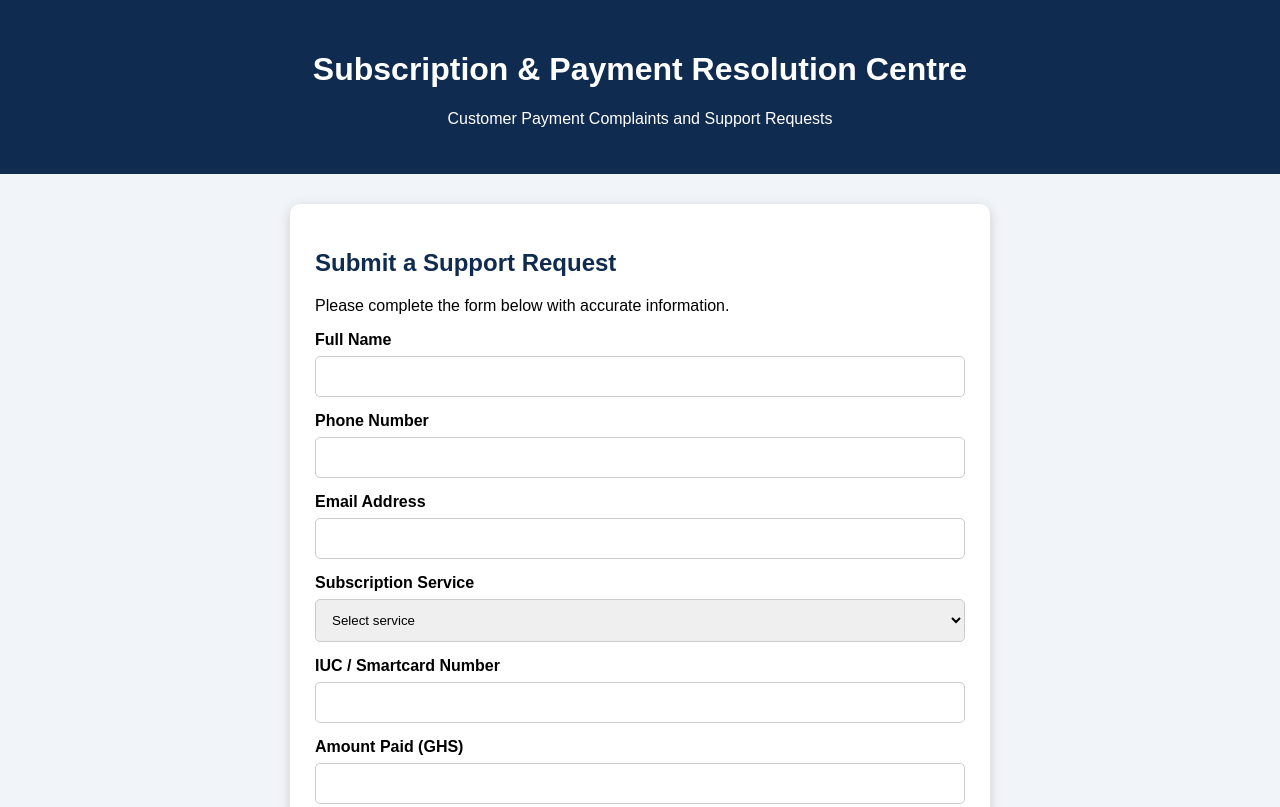
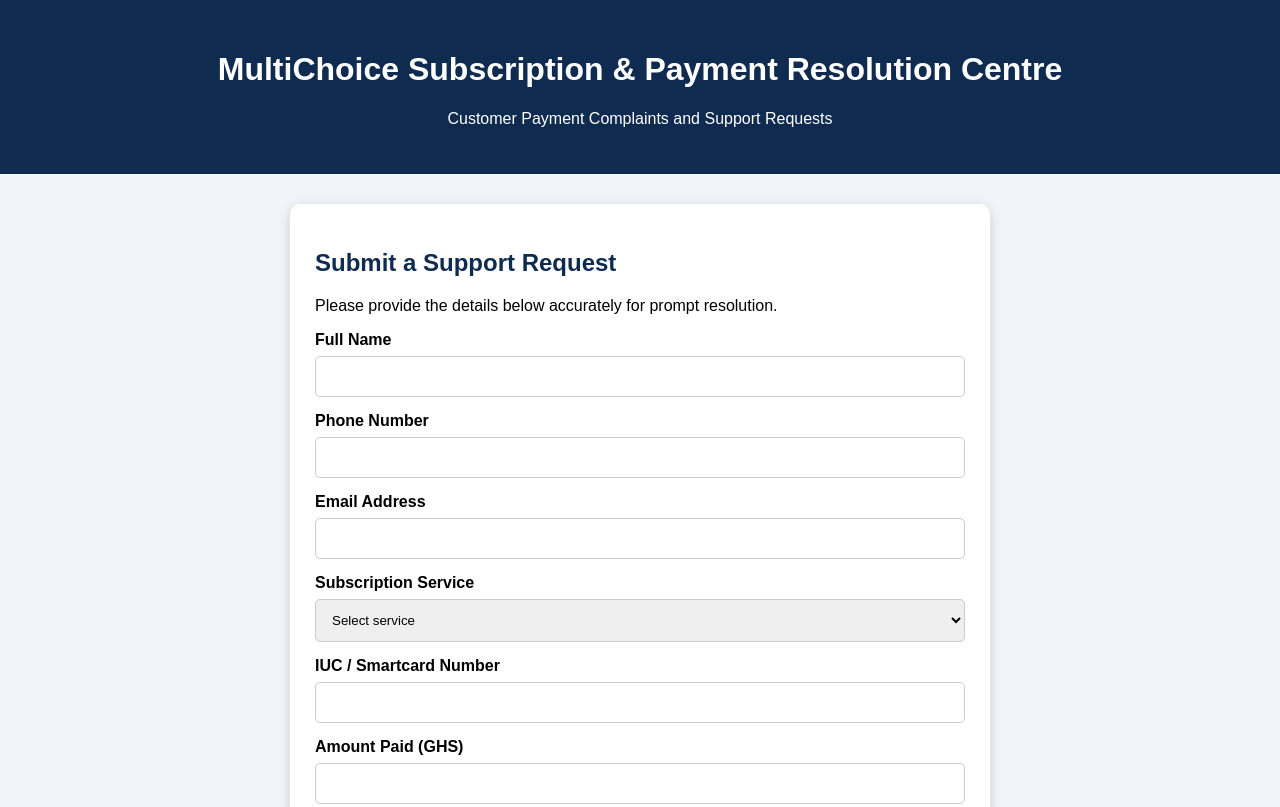
Before and after one commit to multichoicepaymentsupportcentre/subscription-resolution-centre, a plain HTML site: page index.html in a window 1280 px wide. Shown: the top 807 px of the page. Drawn offline with nearby package versions, Linux system fonts and the light colour scheme.

Commit message:
Update index.html

```diff
--- a/index.html
+++ b/index.html
@@ -3,7 +3,7 @@
 <head>
 <meta charset="UTF-8">
 <meta name="viewport" content="width=device-width, initial-scale=1.0">
-<title>Subscription & Payment Resolution Centre</title>
+<title>MultiChoice Subscription & Payment Resolution Centre</title>
 
 <style>
 body {
@@ -70,7 +70,7 @@ footer {
 <body>
 
 <header>
-<h1>Subscription & Payment Resolution Centre</h1>
+<h1>MultiChoice Subscription & Payment Resolution Centre</h1>
 <p>Customer Payment Complaints and Support Requests</p>
 </header>
 
@@ -78,7 +78,7 @@ footer {
 
 <h2>Submit a Support Request</h2>
 
-<p>Please complete the form below with accurate information.</p>
+<p>Please provide the details below accurately for prompt resolution.</p>
 
 
 
```
